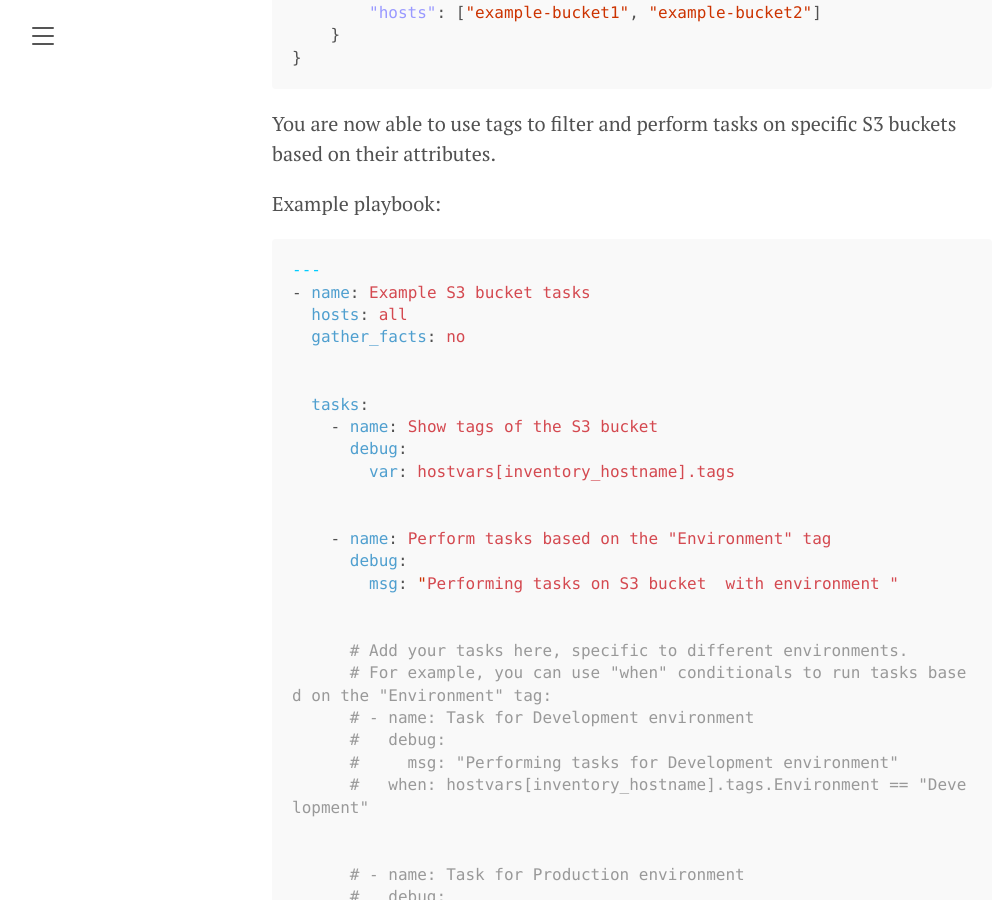
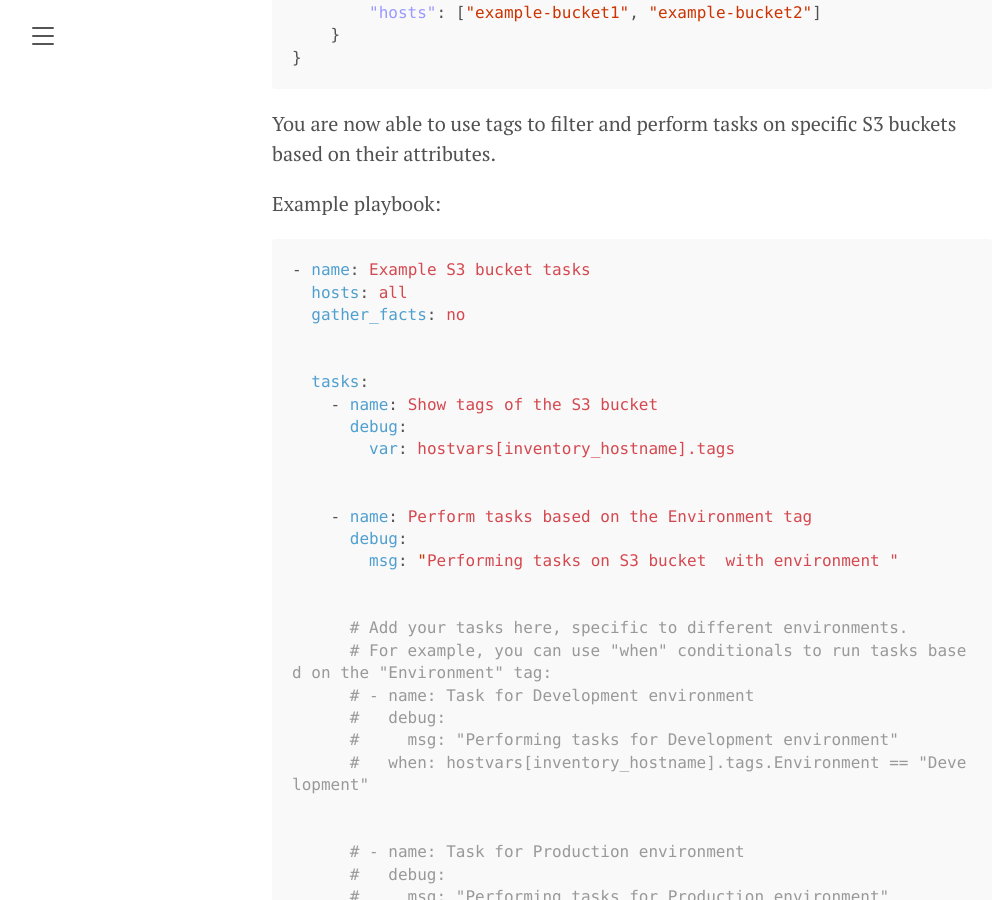
Before and after one commit to dme86/dme86.github.io, a Jekyll site: the page built from _posts/2023-08-01-Write-an-Ansible-dynamic-inventory-for-AWS-S3.md, in a window 1280 px wide and 900 px high, scrolled down 2240 px. Shown: the whole window, without its empty margins (8-1005 px from the left). Built offline with Jekyll 4.4.1, drawn with Linux system fonts in a browser that asks for light colours.

Commit message:
fix: md render
seems to me that markdown does not get rendered properly

````diff
--- a/_posts/2023-08-01-Write-an-Ansible-dynamic-inventory-for-AWS-S3.md
+++ b/_posts/2023-08-01-Write-an-Ansible-dynamic-inventory-for-AWS-S3.md
@@ -92,7 +92,6 @@ You are now able to use tags to filter and perform tasks on specific S3 buckets
 
 Example playbook:
 ```yaml
----
 - name: Example S3 bucket tasks
   hosts: all
   gather_facts: no
@@ -104,7 +103,7 @@ Example playbook:
         var: hostvars[inventory_hostname].tags
 
 
-    - name: Perform tasks based on the "Environment" tag
+    - name: Perform tasks based on the Environment tag
       debug:
         msg: "Performing tasks on S3 bucket {{ inventory_hostname }} with environment {{ hostvars[inventory_hostname].tags.Environment }}"
 
````
